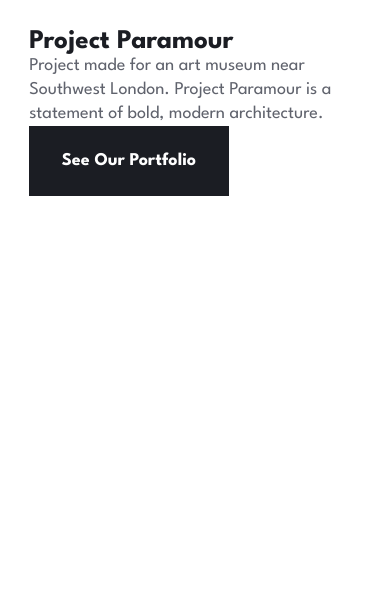
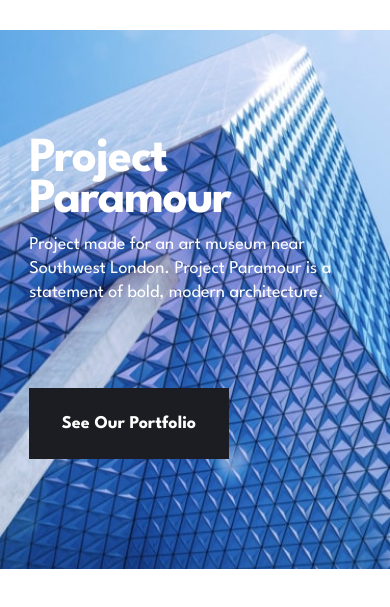
Before and after one commit to jkaps9/arch-studio, a website built with Vite: page index.html in a window 390 px wide. Shown: the part 83-690 px from the top of the page. Built offline with nearby package versions, Linux system fonts and the light colour scheme.

Commit message:
style hero on mobile

```diff
--- a/index.html
+++ b/index.html
@@ -41,7 +41,7 @@
     <main>
       <section class="hero">
         <div class="container">
-          <h1>Project Paramour</h1>
+          <h1 class="heading-lg">Project Paramour</h1>
           <p>
             Project made for an art museum near Southwest London. Project
             Paramour is a statement of bold, modern architecture.
--- a/src/style.css
+++ b/src/style.css
@@ -13,8 +13,9 @@
   --light-grey: #c8ccd8;
   --very-light-grey: #eeeff4;
   --red: #df5656;
+  --white: #fff;
 
-  --page-background: #fff;
+  --page-background: var(--white);
 
   --text-primary: var(--dark-grey);
   --text-header-primary: var(--very-dark-blue);
@@ -24,7 +25,7 @@
   --input-text-error: var(--red);
 
   --button-background: var(--very-dark-blue);
-  --button-text: #fff;
+  --button-text: var(--white);
 
   --button-background-hover: var(--dark-grey);
   --button-background-active: var(--light-grey);
@@ -68,9 +69,9 @@ ul {
 }
 
 .heading-lg {
-  font-size: 6rem;
+  font-size: clamp(3rem, 1.4694rem + 6.5306vw, 6rem);
   line-height: 83.333%;
-  letter-spacing: -2px;
+  letter-spacing: clamp(-0.125rem, -0.0495rem + -0.1088vw, -0.075rem);
 }
 
 .heading-md {
@@ -185,3 +186,21 @@ header > .container {
     gap: 3.8125rem;
   }
 }
+
+/* HERO */
+.hero {
+  background-image: url("assets/home/mobile/image-hero-paramour.jpg");
+  background-repeat: no-repeat;
+  background-size: 100% auto;
+  padding: 6.875rem 0;
+  color: var(--white);
+
+  h1 {
+    color: var(--white);
+    margin-bottom: 0.25em;
+  }
+
+  .btn--solid {
+    margin-top: 5.1875rem;
+  }
+}
```
